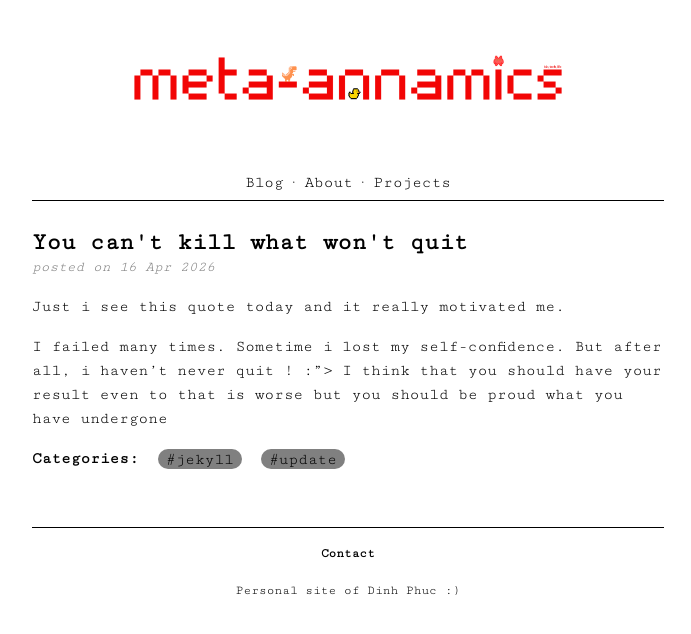
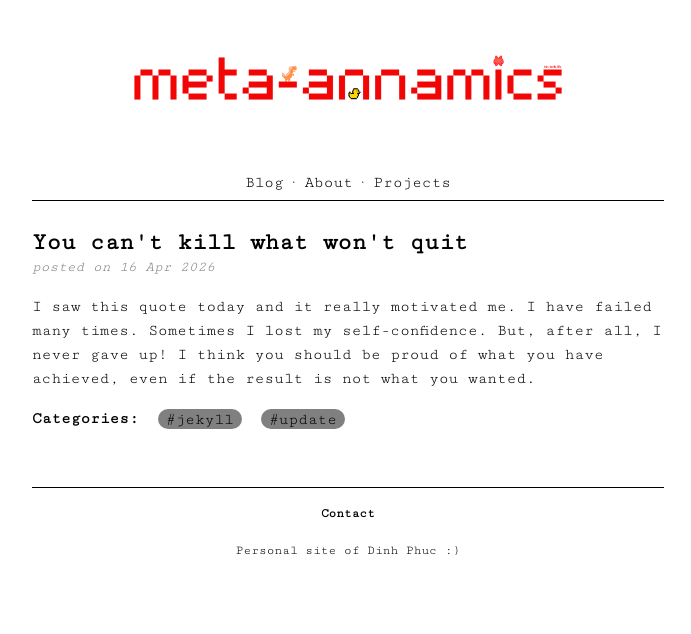
Before and after one commit to hoangdinhphuc19/hoangdinhphuc19.github.io, a Jekyll site: the page built from _posts/2017-09-06-Lorem-Ipsum.md, in a window 1280 px wide. Shown: the top 634 px of the page, without its empty margins (292-983 px from the left). Built offline with Jekyll 4.4.1, drawn with Linux system fonts in a browser that asks for light colours.

Commit message:
Correct typos and improve phrasing in post

```diff
--- a/_posts/2017-09-06-Lorem-Ipsum.md
+++ b/_posts/2017-09-06-Lorem-Ipsum.md
@@ -5,8 +5,6 @@ date:   2026-04-16 23:12:29 +0100
 categories: jekyll update
 comments: true
 ---
-Just i see this quote today and it really motivated me.
-
+I saw this quote today and it really motivated me.
 <!--more-->
-I failed many times. Sometime i lost my self-confidence. But after all, i haven't never quit ! :">
-I think that you should have your result even to that is worse but you should be proud what you have undergone
+I have failed many times. Sometimes I lost my self-confidence. But, after all, I never gave up! I think you should be proud of what you have achieved, even if the result is not what you wanted.
```
